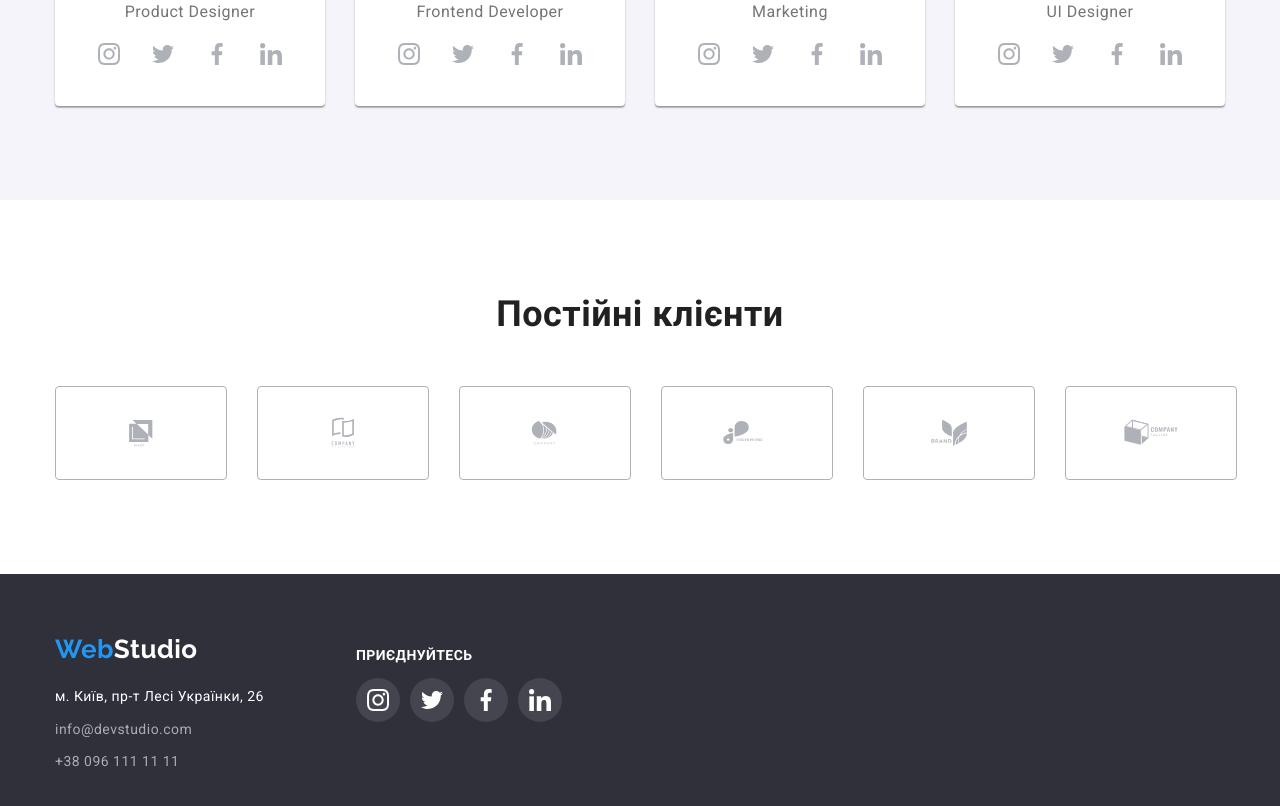
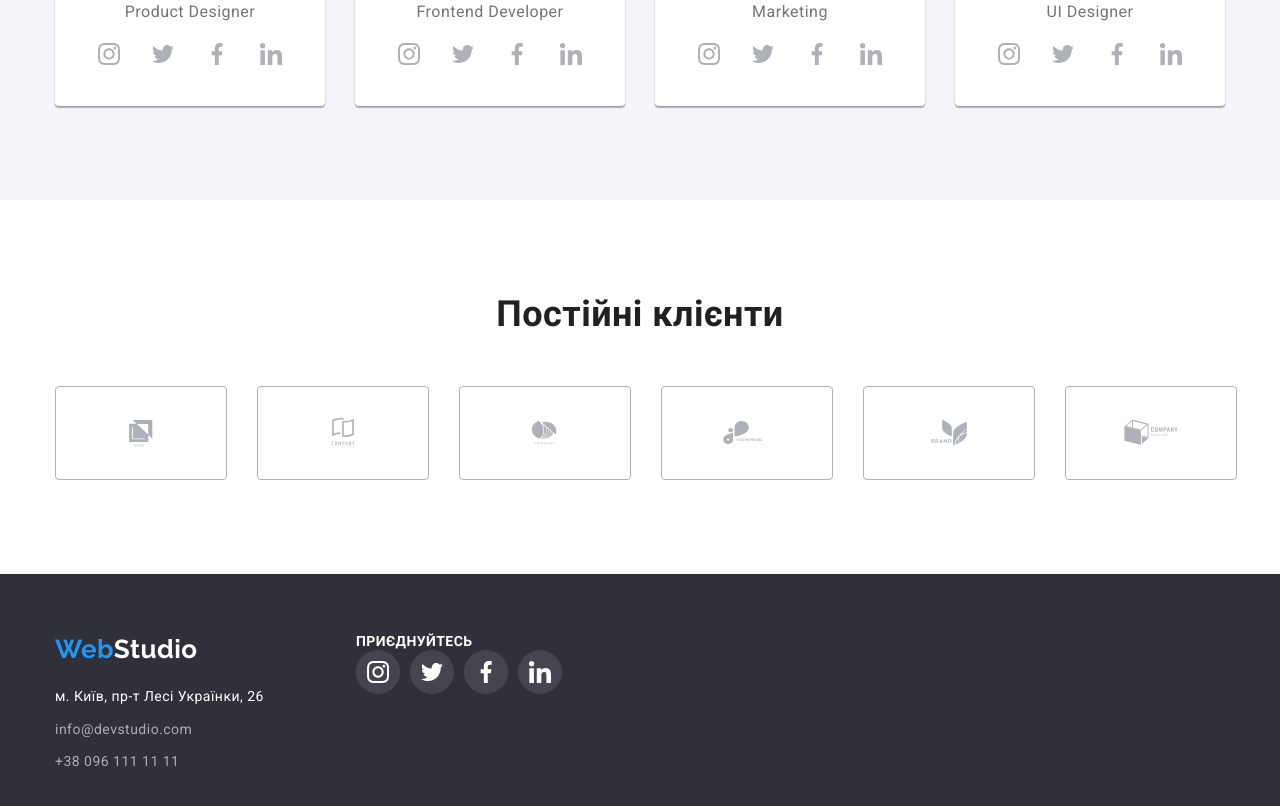
Before and after one commit to ovchrk/goit-markup-hw-04, a plain HTML site: page index.html in a window 1280 px wide. Shown: the part 2120-2926 px from the top of the page. Drawn offline with nearby package versions, Linux system fonts and the light colour scheme.

Commit message:
h3 fixed

```diff
--- a/css/styles.css
+++ b/css/styles.css
@@ -376,7 +376,9 @@ ul {
 .footer-1 {
     margin-right: 70px;
 }
-
+.footer-2 h3 {
+    margin: 0;
+}
 .logo-light {
     display: inline-block;
     font-family: var(--font-logo);
```
